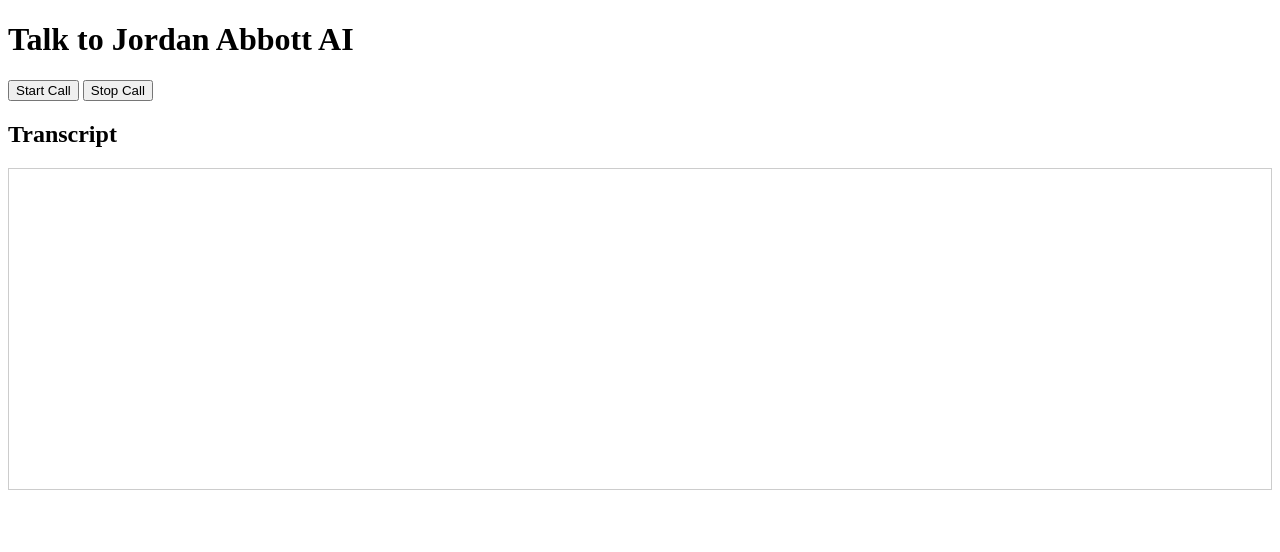
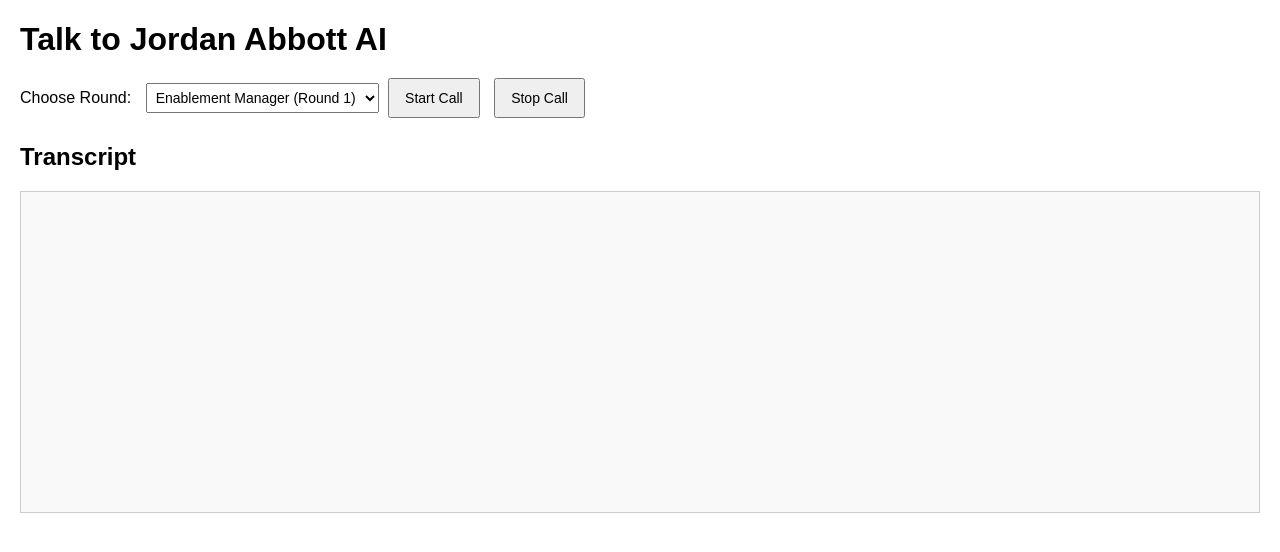
Before and after one commit to jlalonde-code/JordanAbbottNSIC, a website: page Public/index.html in a window 1280 px wide. Drawn offline with Linux system fonts and the light colour scheme.

Commit message:
Enhance index.html with styles and select options
Added styles for body, buttons, and transcript section.

```diff
--- a/Public/index.html
+++ b/Public/index.html
@@ -2,14 +2,48 @@
 <html>
   <head>
     <title>Jordan Abbott AI Call</title>
+    <style>
+      body { font-family: Arial, sans-serif; margin: 20px; }
+      #transcript {
+        border: 1px solid #ccc;
+        padding: 10px;
+        height: 300px;
+        overflow-y: scroll;
+        margin-top: 20px;
+        background: #f9f9f9;
+      }
+      button {
+        margin: 5px;
+        padding: 10px 15px;
+        font-size: 14px;
+        cursor: pointer;
+      }
+      select {
+        margin-left: 10px;
+        padding: 5px;
+        font-size: 14px;
+      }
+      h1 {
+        margin-bottom: 15px;
+      }
+    </style>
   </head>
   <body>
     <h1>Talk to Jordan Abbott AI</h1>
+
+    <label for="roundSelect">Choose Round:</label>
+    <select id="roundSelect">
+      <option value="enablement">Enablement Manager (Round 1)</option>
+      <option value="frontline">Frontline Manager (Quarterfinal)</option>
+      <option value="cfo">CFO (Semifinal)</option>
+      <option value="svp">SVP Sales Ops (Final)</option>
+    </select>
+
     <button id="startCall">Start Call</button>
     <button id="stopCall">Stop Call</button>
 
     <h2>Transcript</h2>
-    <div id="transcript" style="border:1px solid #ccc; padding:10px; height:300px; overflow:auto;"></div>
+    <div id="transcript"></div>
 
     <script src="client.js"></script>
   </body>
```
